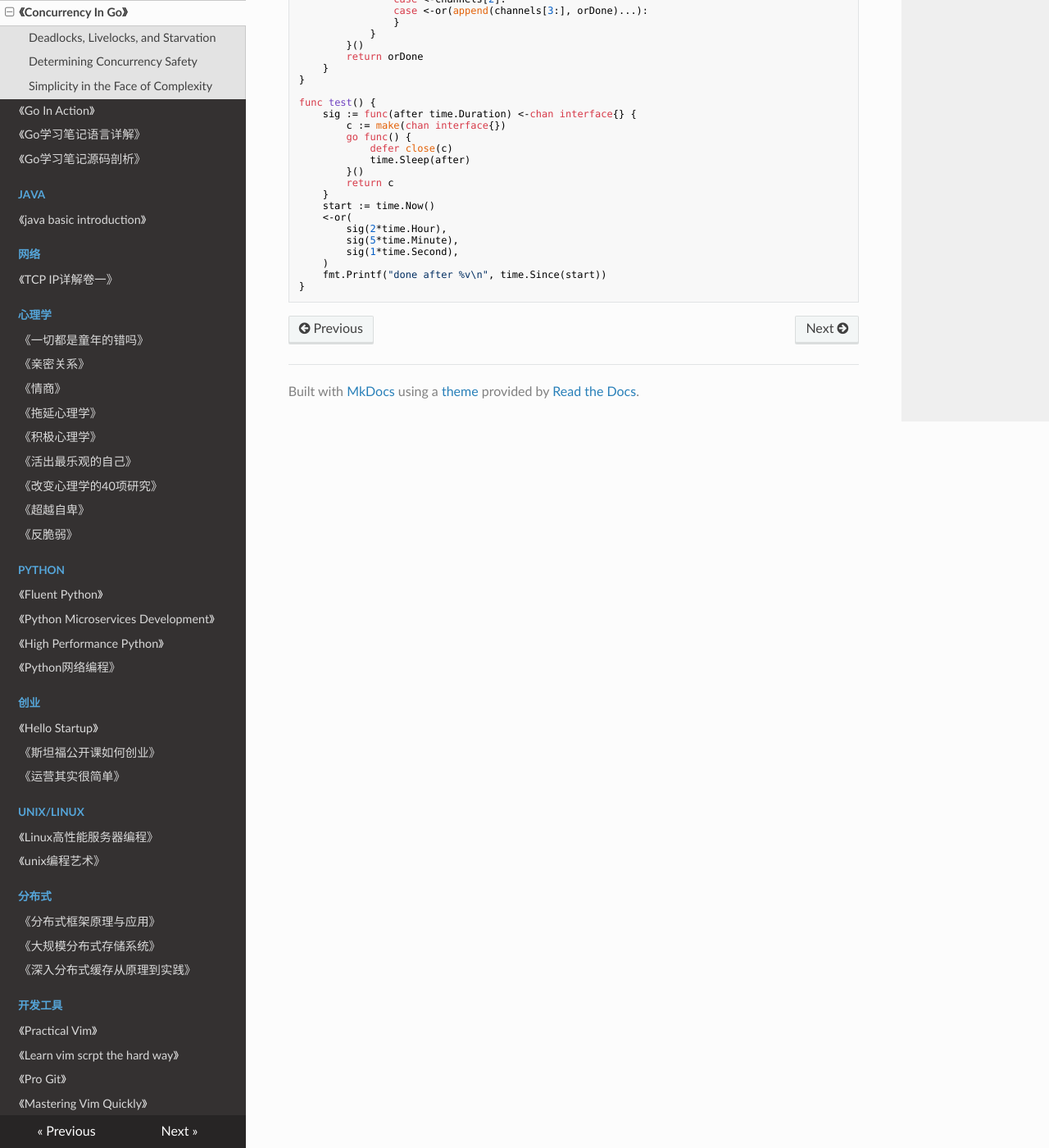
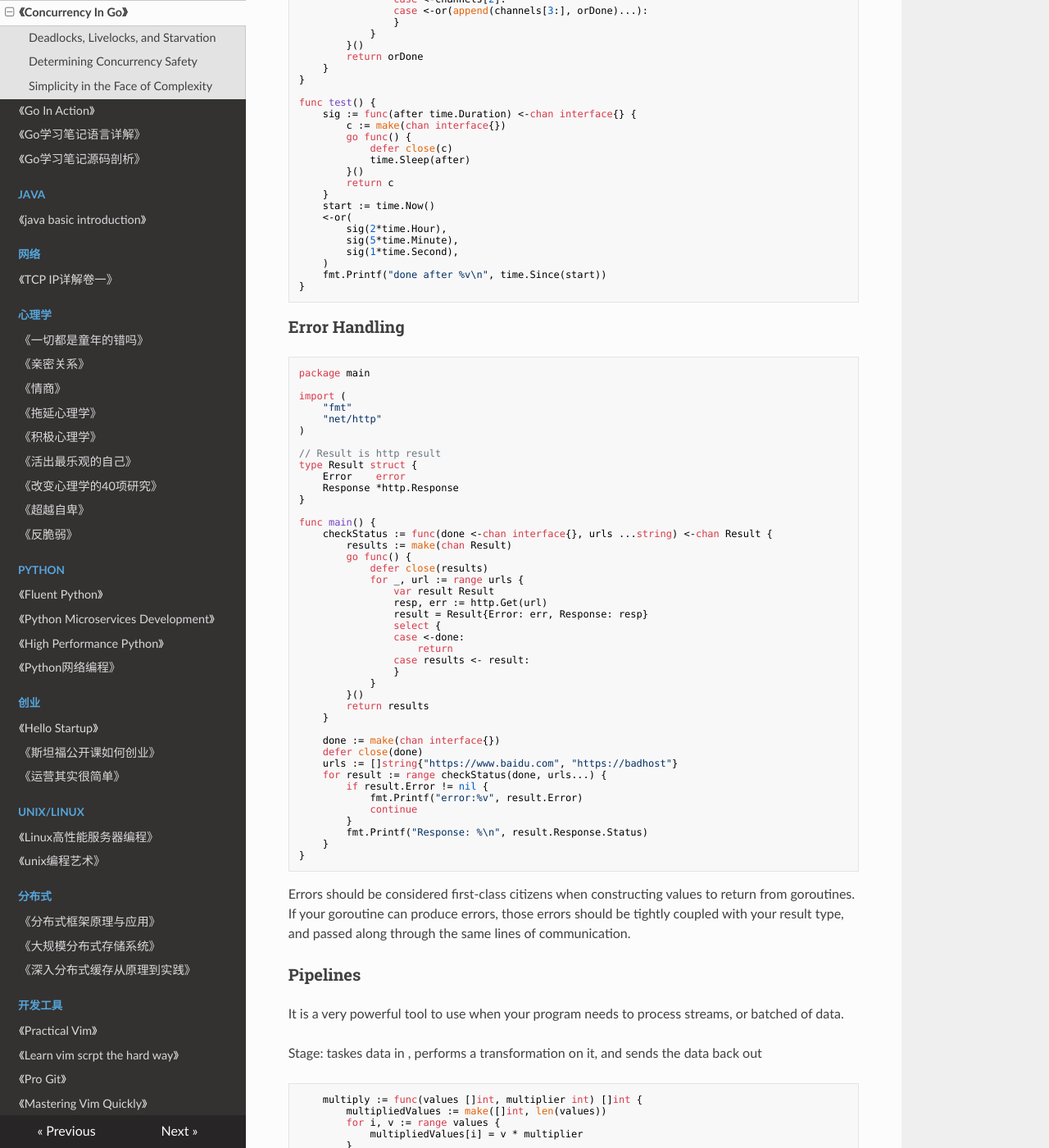
Before and after one commit to PegasusWang/booknotes, an MkDocs documentation site: the page built from docs/golang/concurrency-in-go/concurrency_in_go.md, in a window 1280 px wide and 1400 px high, scrolled down 15002 px. Shown: the whole window at 82% size. Built offline with MkDocs 1.6.1, drawn with Linux system fonts in a browser that asks for light colours; nearby versions of some CDN libraries; old or Windows-style settings are respelled for this version of MkDocs; some of the changed text lies outside the part shown.

Commit message:
go pipelines

````diff
--- a/docs/golang/concurrency-in-go/concurrency_in_go.md
+++ b/docs/golang/concurrency-in-go/concurrency_in_go.md
@@ -751,3 +751,192 @@ func test() {
 	fmt.Printf("done after %v\n", time.Since(start))
 }
 ```
+### Error Handling
+
+```
+package main
+
+import (
+	"fmt"
+	"net/http"
+)
+
+// Result is http result
+type Result struct {
+	Error    error
+	Response *http.Response
+}
+
+func main() {
+	checkStatus := func(done <-chan interface{}, urls ...string) <-chan Result {
+		results := make(chan Result)
+		go func() {
+			defer close(results)
+			for _, url := range urls {
+				var result Result
+				resp, err := http.Get(url)
+				result = Result{Error: err, Response: resp}
+				select {
+				case <-done:
+					return
+				case results <- result:
+				}
+			}
+		}()
+		return results
+	}
+
+	done := make(chan interface{})
+	defer close(done)
+	urls := []string{"https://www.baidu.com", "https://badhost"}
+	for result := range checkStatus(done, urls...) {
+		if result.Error != nil {
+			fmt.Printf("error:%v", result.Error)
+			continue
+		}
+		fmt.Printf("Response: %\n", result.Response.Status)
+	}
+}
+```
+
+Errors should be considered first-class citizens when constructing values to return from goroutines.
+If your goroutine can produce errors, those errors should be tightly coupled with your result type,
+and passed along through the same lines of communication.
+
+### Pipelines
+
+It is a very powerful tool to use when your program needs to process streams, or batched of data.
+
+Stage: taskes data in , performs a transformation on it, and sends the data back out
+
+
+```
+	multiply := func(values []int, multiplier int) []int {
+		multipliedValues := make([]int, len(values))
+		for i, v := range values {
+			multipliedValues[i] = v * multiplier
+		}
+		return multipliedValues
+	}
+```
+
+#### Best practice for constructing Pipelines
+
+```
+package main
+
+import "fmt"
+
+func main() {
+	generator := func(done <-chan interface{}, integers ...int) <-chan int {
+		intStream := make(chan int)
+		go func() {
+			defer close(intStream)
+			for _, i := range integers {
+				select {
+				case <-done:
+					return
+				case intStream <- i:
+				}
+			}
+		}()
+		return intStream
+	}
+
+	multiply := func(done <-chan interface{}, intStream <-chan int, multiplier int) <-chan int {
+		multipliedStream := make(chan int)
+		go func() {
+			defer close(multipliedStream)
+			for i := range intStream {
+				select {
+				case <-done:
+					return
+				case multipliedStream <- i * multiplier:
+				}
+			}
+		}()
+		return multipliedStream
+	}
+
+	add := func(done <-chan interface{}, intStream <-chan int, additive int) <-chan int {
+		addedStream := make(chan int)
+		go func() {
+			defer close(addedStream)
+			for i := range intStream {
+				select {
+				case <-done:
+					return
+				case addedStream <- i + additive:
+				}
+			}
+		}()
+		return addedStream
+	}
+
+	done := make(chan interface{})
+	defer close(done)
+
+	intStream := generator(done, 1, 2, 3, 4)
+	pipeline := multiply(done, add(done, multiply(done, intStream, 2), 1), 2)
+	for v := range pipeline {
+		fmt.Println(v)
+	}
+
+}
+```
+#### Some Handy Generators
+
+
+```
+package main
+
+import "fmt"
+
+func main() {
+
+	repeat := func(done <-chan interface{}, values ...interface{}) <-chan interface{} {
+		valueStream := make(chan interface{})
+		go func() {
+			defer close(valueStream)
+			for {
+				for _, v := range values {
+					select {
+					case <-done:
+						return
+					case valueStream <- v:
+					}
+				}
+			}
+		}()
+		return valueStream
+	}
+
+	take := func(done <-chan interface{}, valueStream <-chan interface{}, num int) <-chan interface{} {
+		takeStream := make(chan interface{})
+		go func() {
+			defer close(takeStream)
+			for i := 0; i < num; i++ {
+				select {
+				case <-done:
+					return
+				case takeStream <- <-valueStream:
+				}
+			}
+
+		}()
+		return takeStream
+	}
+
+	done := make(chan interface{})
+	defer close(done)
+
+	for num := range take(done, repeat(done, 1), 10) {
+		fmt.Printf("%v ", num)
+	}
+	// 1 1 1 1 1 1 1 1 1 1
+
+}
+```
+
+
+### Fan-Out, Fan-In
````
